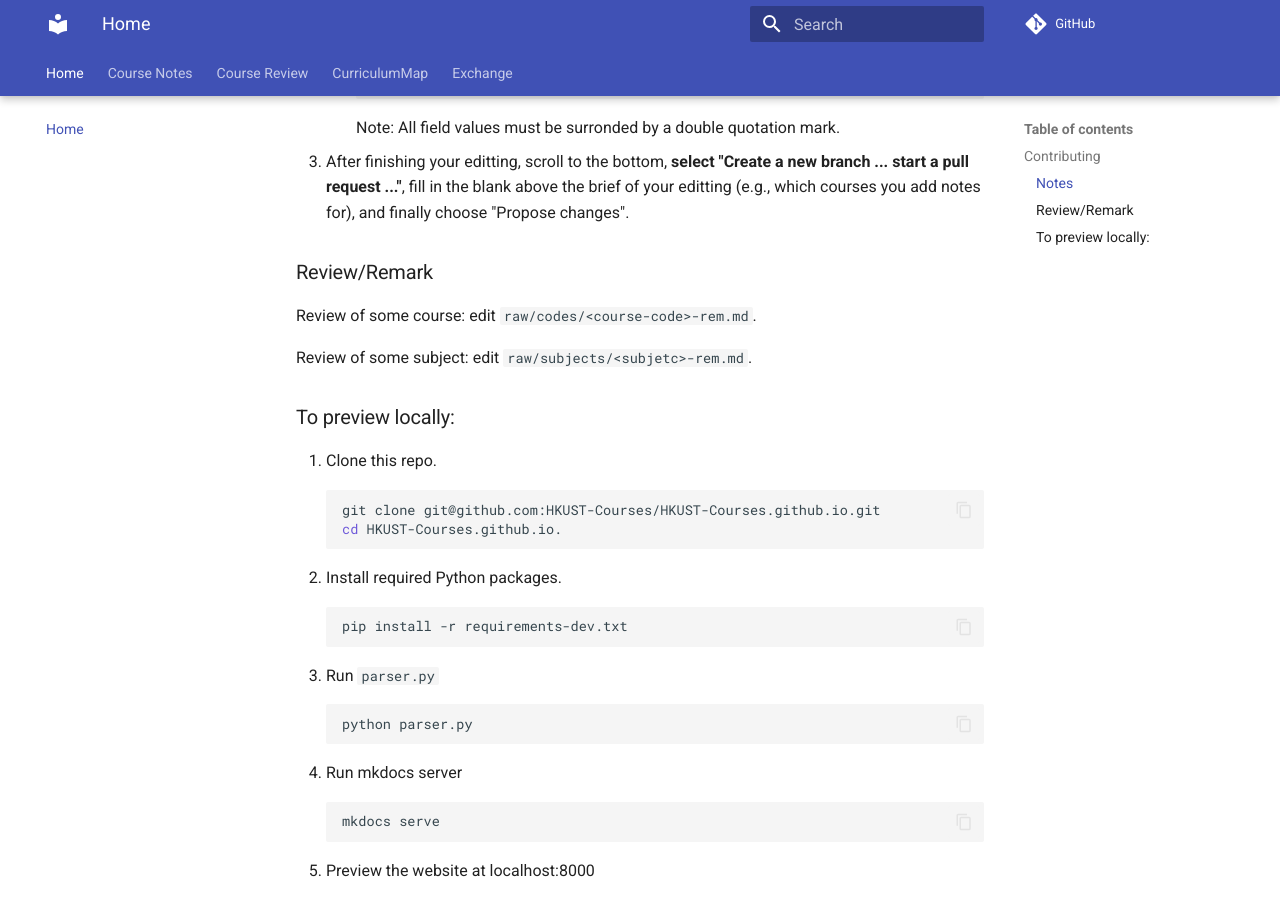
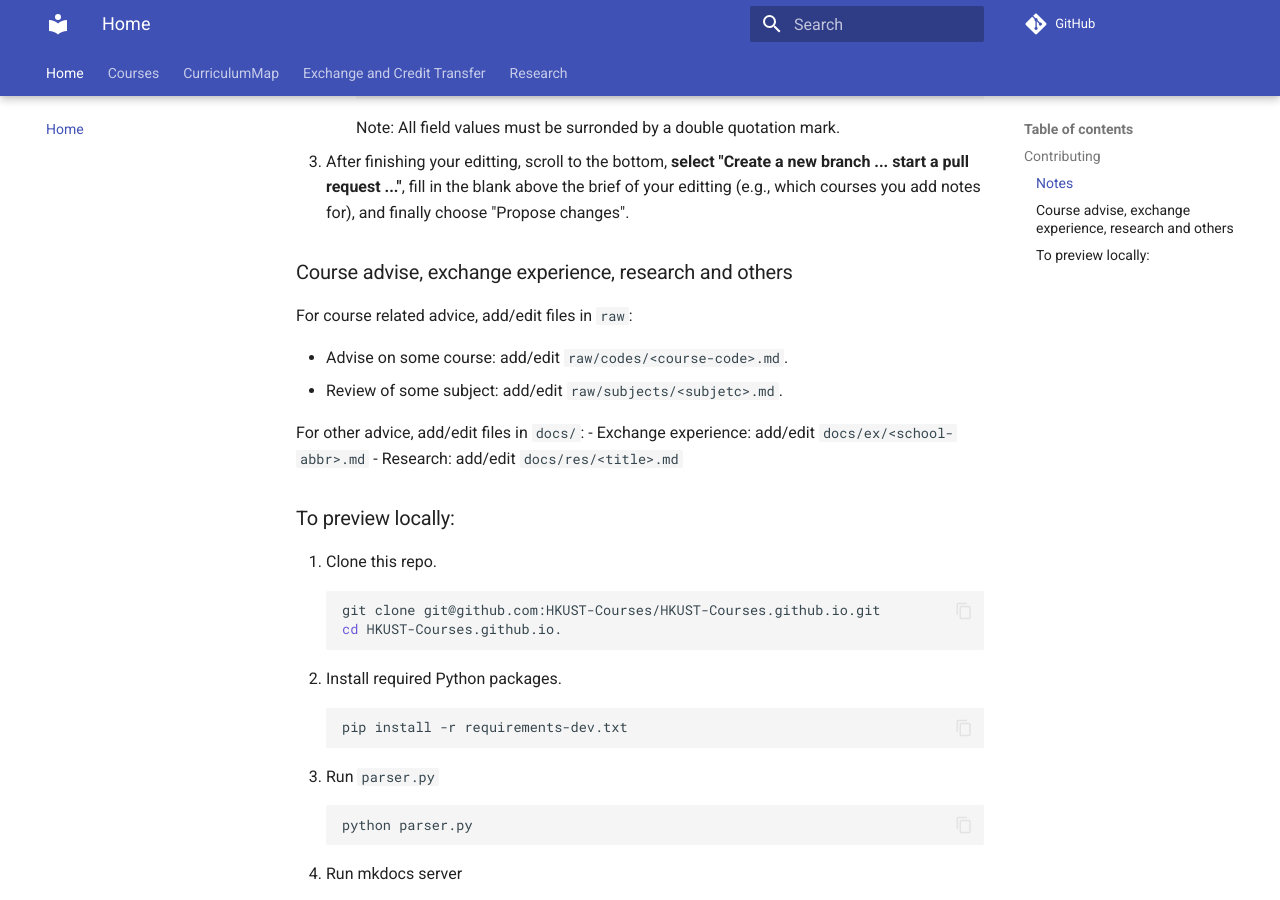
Before and after one commit to hkust-handbook/hkust-handbook.github.io, an MkDocs documentation site: the page built from docs/index.md, in a window 1280 px wide and 900 px high, scrolled down 895 px. Built offline with MkDocs 1.6.1 and Material for MkDocs 9.7.7, drawn with Linux system fonts in a browser that asks for light colours; comment, search, counter and statistics services are not loaded.

Commit message:
update Sat Feb  4 10:22:46 HKT 2023

```diff
--- a/docs/index.md
+++ b/docs/index.md
@@ -39,11 +39,16 @@
    branch ... start a pull request ..."**, fill in the blank above the brief of
    your editting (e.g., which courses you add notes for), and finally choose "Propose changes".
 
-### Review/Remark
+### Course advise, exchange experience, research and others
 
-Review of some course: edit `raw/codes/<course-code>-rem.md`.
+For course related advice, add/edit files in `raw`:
 
-Review of some subject: edit `raw/subjects/<subjetc>-rem.md`.
+- Advise on some course: add/edit `raw/codes/<course-code>.md`.
+- Review of some subject: add/edit `raw/subjects/<subjetc>.md`.
+
+For other advice, add/edit files in `docs/`:
+- Exchange experience: add/edit `docs/ex/<school-abbr>.md`
+- Research: add/edit `docs/res/<title>.md`
 
 ### To preview locally:
 
--- a/mkdocs.yml
+++ b/mkdocs.yml
@@ -66,13 +66,14 @@ markdown_extensions:
   - pymdownx.superfences
 nav:
 - Home: index.md
-- Course Notes:
+- Courses:
   - notes/comp.md
   - notes/econ.md
   - notes/math.md
-- Course Review:
-  - review/index.md
 - CurriculumMap:
   - map/index.md
-- Exchange:
+- Exchange and Credit Transfer:
+  - ex/epfl.md
   - ex/index.md
+- Research:
+  - res/urop.md
--- a/nav.yml
+++ b/nav.yml
@@ -6,5 +6,8 @@ nav:
   - notes/math.md
 - CurriculumMap:
   - map/index.md
-- Exchange:
+- Exchange and Credit Transfer:
+  - ex/epfl.md
   - ex/index.md
+- Research:
+  - res/urop.md
```
Also changed, not shown: docs/res/urop.md (added, +5 -0 lines), parser.py (+42 -13 lines), docs/review/index.md (deleted), raw/subjects/comp.md (renamed from raw/subjects/comp-rem.md).
